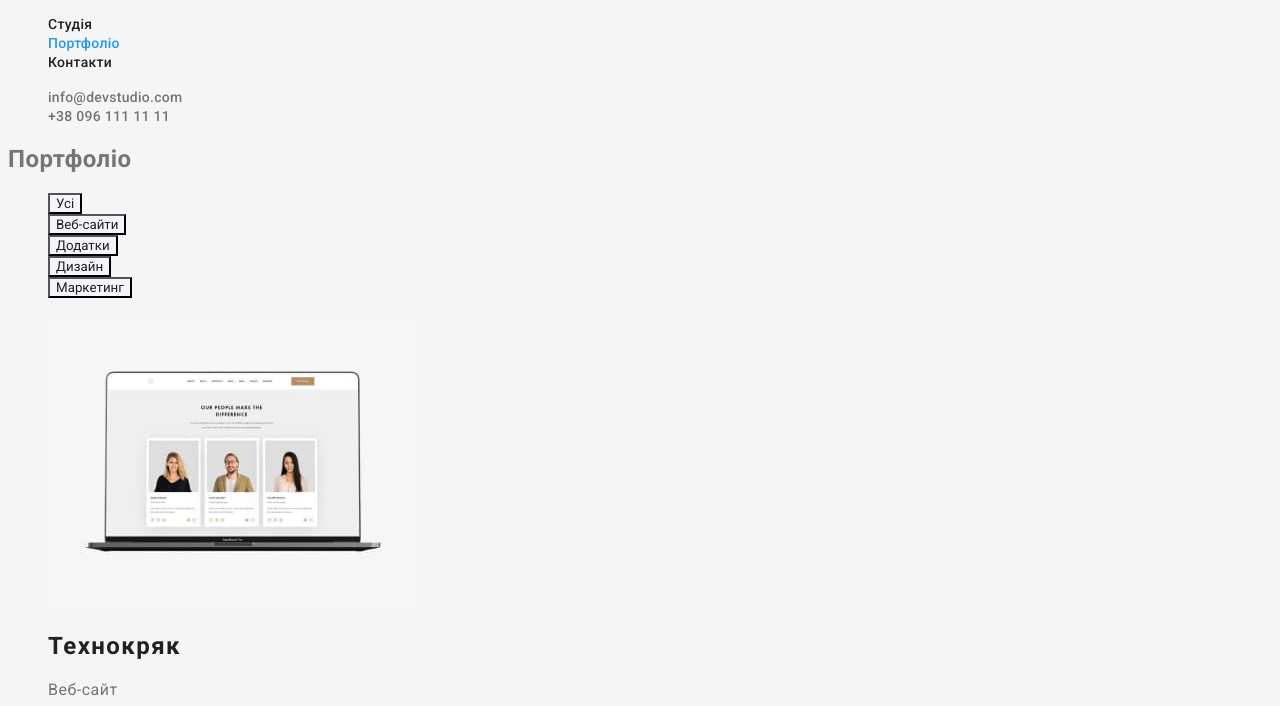
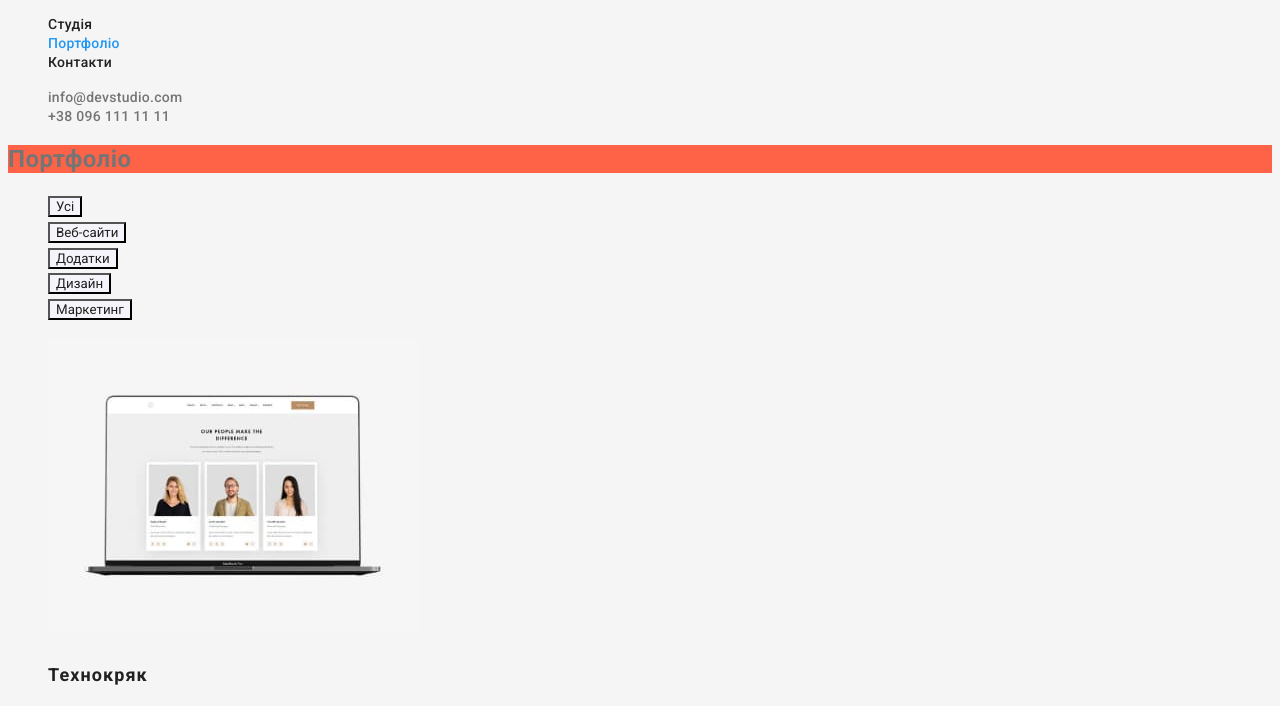
Before and after one commit to IhorKaren/goit-markup-hw-02, a plain HTML site: page portfolio.html in a window 1280 px wide. Shown: the part 41-747 px from the top of the page. Drawn offline with Linux system fonts and the light colour scheme.

Commit message:
Customized styles for portfolio.html

```diff
--- a/css/styles.css
+++ b/css/styles.css
@@ -108,6 +108,11 @@ body {
 
 /* Features & Gallery*/
 
+.section {
+  font-weight: 400;
+  font-size: 14px;
+  line-height: 1.71;
+}
 
 .section-title {
   color: var(--title-text-color);
@@ -158,6 +163,8 @@ font-weight: 400;
 
   font-family: Raleway, sans-serif;
   font-weight: 700;
+  font-size: 26px;
+  line-height: 1.19;
 }
 
 .footer-logo span {
@@ -183,8 +190,18 @@ font-weight: 400;
 
 /* Portfolio main */
 
+h1 {
+  background-color: tomato;
+}
+
 .buttons-list {
   list-style: none;
+
+  font-family: inherit;
+  font-weight: 500;
+  font-size: 16px;
+  line-height: 1.62;
+  letter-spacing: 0.03em;
 }
 
 .content-list {
@@ -194,11 +211,16 @@ font-weight: 400;
 .content-list .title {
   color: var(--title-text-color);
 
+  font-weight: 700;
+  font-size: 18px;
+  line-height: 2;
   letter-spacing: 0.06em;
 }
 
 .content-list {
   font-weight: 400;
+  font-size: 16px;
+  line-height: 1.87;
 }
 
 /* Buttons */
```
Also changed, not shown: portfolio.html (+6 -6 lines).
